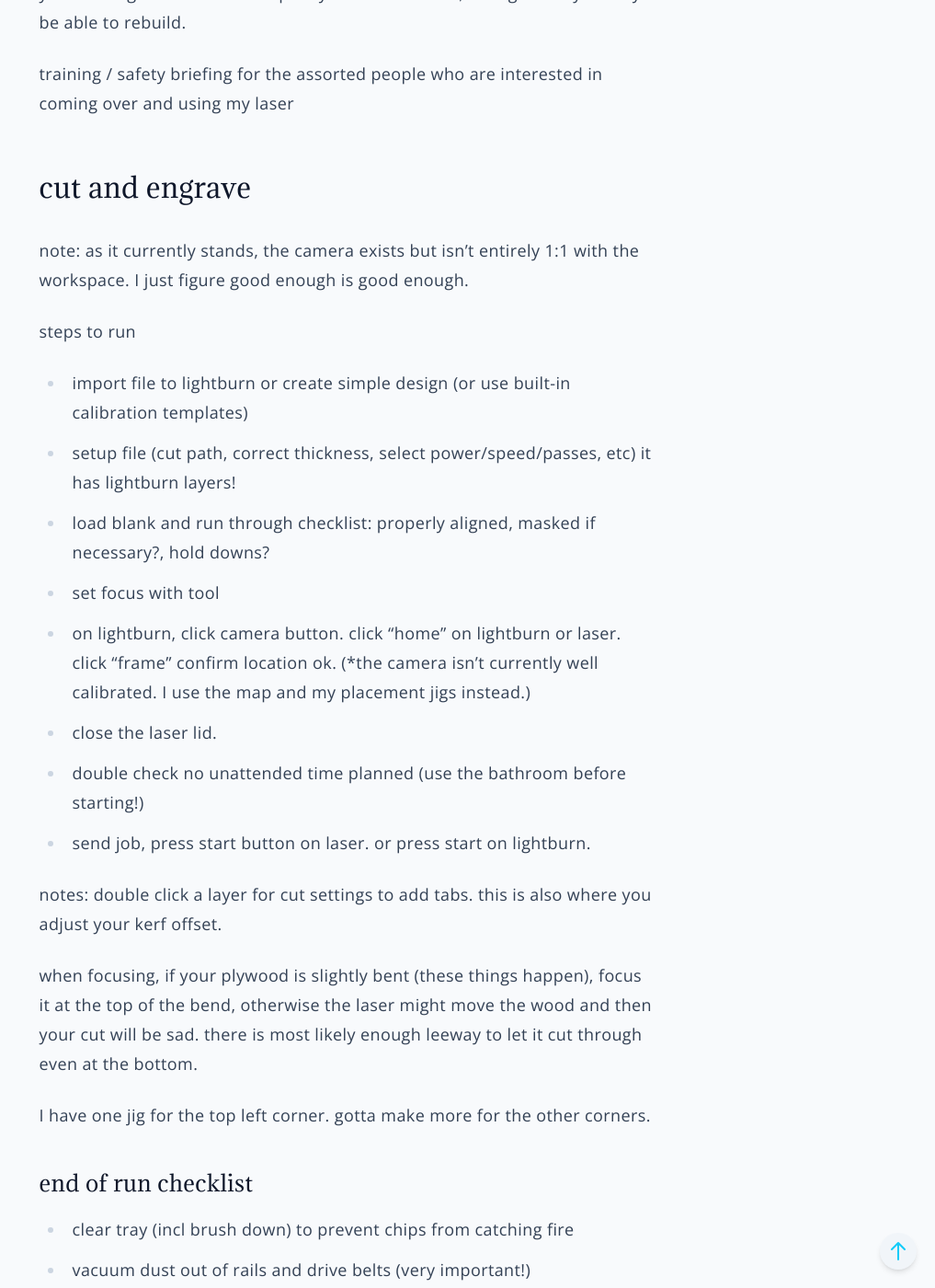
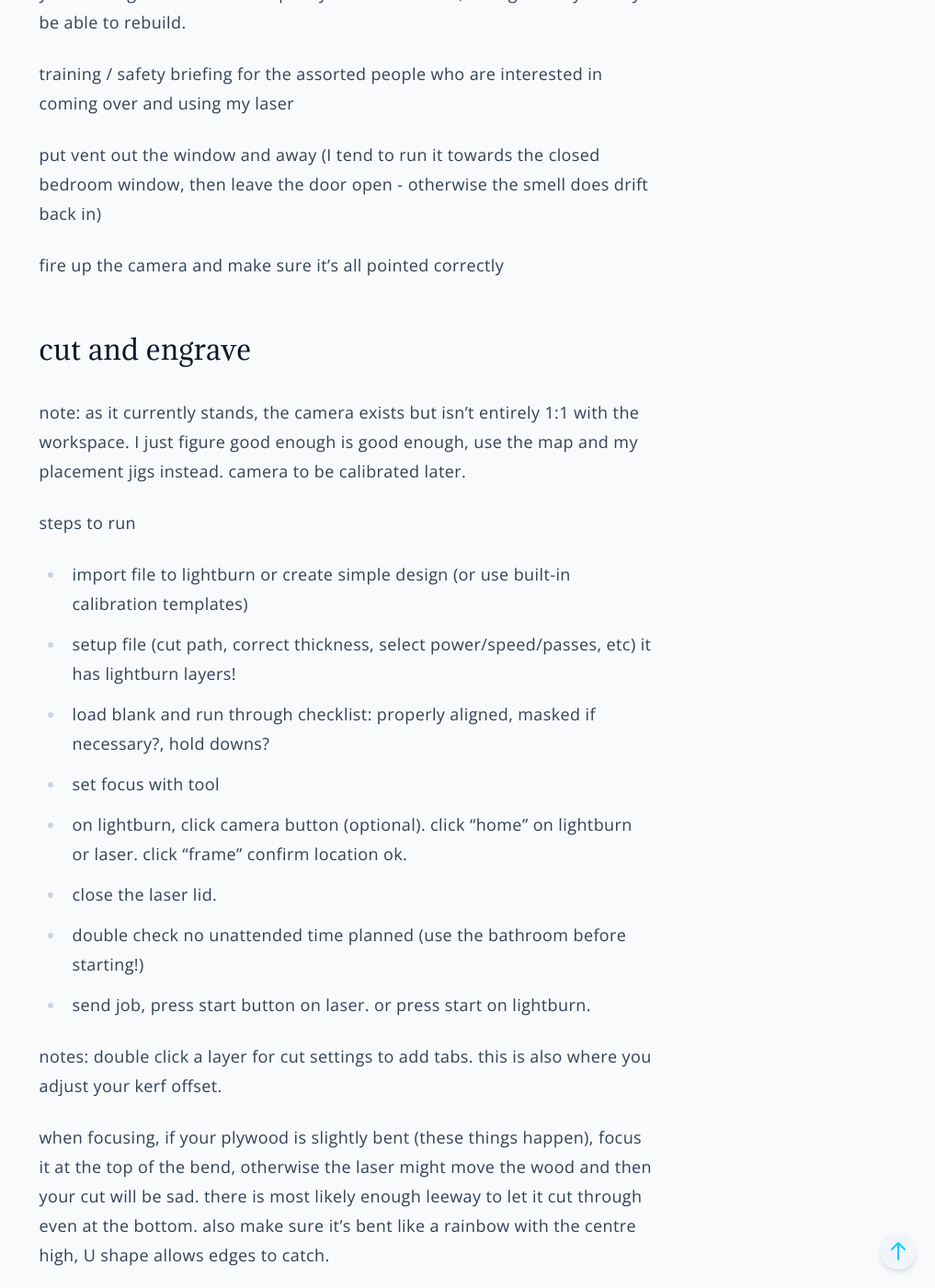
Before and after one commit to paper-engineer/laser-gallery, a Jekyll site: the page built from docs/_pages/instructions.md, in a window 1280 px wide and 1400 px high, scrolled down 440 px. Shown: the whole window at 92% size, without its empty margins (263-1280 px from the left). Built offline with Jekyll 4.4.1, drawn with Linux system fonts in a browser that asks for light colours; some of the changed text lies outside the part shown.

Commit message:
Update instructions.md

```diff
--- a/docs/_pages/instructions.md
+++ b/docs/_pages/instructions.md
@@ -13,25 +13,29 @@ fire safety. if you see a little flame come out the wood, hit estop. the one sit
 
 training / safety briefing for the assorted people who are interested in coming over and using my laser
 
+put vent out the window and away (I tend to run it towards the closed bedroom window, then leave the door open - otherwise the smell does drift back in)
+
+fire up the camera and make sure it's all pointed correctly
+
 ## cut and engrave
 
-note: as it currently stands, the camera exists but isn't entirely 1:1 with the workspace. I just figure good enough is good enough.
+note: as it currently stands, the camera exists but isn't entirely 1:1 with the workspace. I just figure good enough is good enough, use the map and my placement jigs instead. camera to be calibrated later.
 
 steps to run
 - import file to lightburn or create simple design (or use built-in calibration templates)
 - setup file (cut path, correct thickness, select power/speed/passes, etc) it has lightburn layers!
 - load blank and run through checklist: properly aligned, masked if necessary?, hold downs?
 - set focus with tool
-- on lightburn, click camera button. click "home" on lightburn or laser. click "frame" confirm location ok. (*the camera isn't currently well calibrated. I use the map and my placement jigs instead.)
+- on lightburn, click camera button (optional). click "home" on lightburn or laser. click "frame" confirm location ok.
 - close the laser lid.
 - double check no unattended time planned (use the bathroom before starting!)
 - send job, press start button on laser. or press start on lightburn.
 
 notes: double click a layer for cut settings to add tabs. this is also where you adjust your kerf offset.
 
-when focusing, if your plywood is slightly bent (these things happen), focus it at the top of the bend, otherwise the laser might move the wood and then your cut will be sad. there is most likely enough leeway to let it cut through even at the bottom.
+when focusing, if your plywood is slightly bent (these things happen), focus it at the top of the bend, otherwise the laser might move the wood and then your cut will be sad. there is most likely enough leeway to let it cut through even at the bottom. also make sure it's bent like a rainbow with the centre high, U shape allows edges to catch.
 
-I have one jig for the top left corner. gotta make more for the other corners.
+I have one jig for the top left corner. gotta make more for the other corners. that's how you get alignment right now.
 
 ### end of run checklist
 
```
